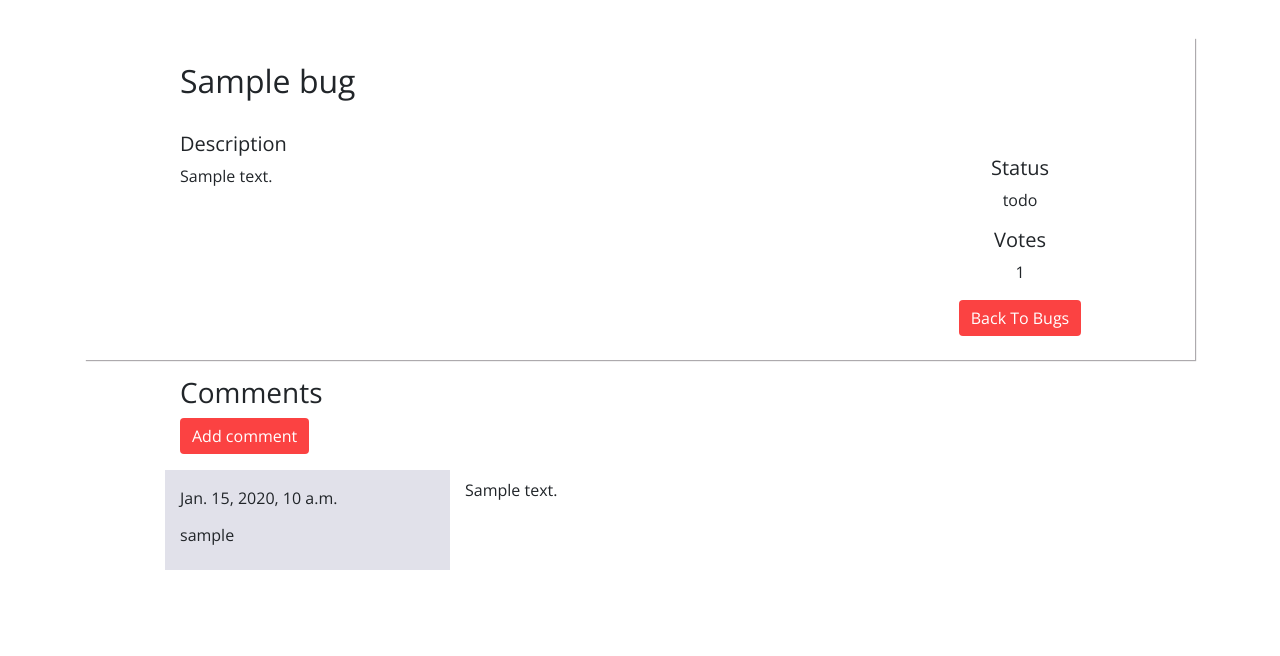
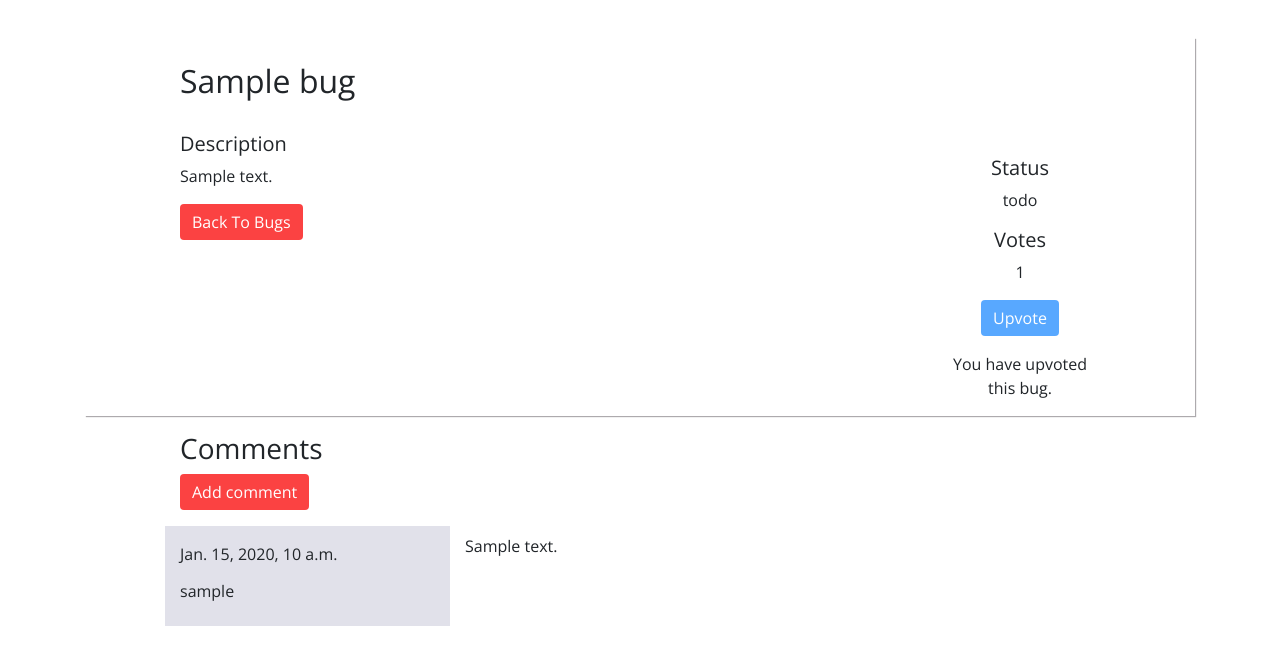
Before and after one commit to DeanFlint/unitracker, a Django app: page /view_bugs/1/ in a window 1280 px wide. Shown: the part 62-718 px from the top of the page. Run offline with Django 3.2, Linux system fonts and the light colour scheme; a user stored in the database is signed in; tables that the repository leaves empty hold one stand-in row (values such as "Sample post"); style sheets or scripts are compiled from the project's sources; some libraries are stand-ins or nearby versions.

Commit message:
Add Vote functionality working

```diff
--- a/bugs/admin.py
+++ b/bugs/admin.py
@@ -1,6 +1,7 @@
 from django.contrib import admin
-from .models import Bug, Comment
+from .models import Bug, Comment, UserVotes
 
 # Register your models here.
 admin.site.register(Bug)
 admin.site.register(Comment)
+admin.site.register(UserVotes)
--- a/bugs/forms.py
+++ b/bugs/forms.py
@@ -16,8 +16,6 @@ class FilterView(forms.Form):
         ('name_az', 'Name: A - Z'),
         ('name_za', 'Name: Z - A'),
         ('status_az', 'Status: A - Z'),
-        ('status_za', 'Status: Z - A'),
-        ('votes_lowtohigh', 'Votes: Low to High'),
-        ('votes_hightolow', 'Votes: High to Low')
+        ('status_za', 'Status: Z - A')
     ]
     order_by = forms.ChoiceField(choices=ORDER_BY_CHOICES, label='')
--- a/bugs/models.py
+++ b/bugs/models.py
@@ -1,7 +1,7 @@
 from django.db import models
+from django.contrib.postgres.fields import ArrayField
 from django.contrib.auth.models import User
 from django.utils import timezone
-
 
 """ This is where we will specify the models in our db """
 
@@ -15,7 +15,6 @@ class Bug(models.Model):
     name = models.CharField(max_length=75)
     desc = models.TextField(max_length=500)
     status = models.CharField(max_length=12, choices=STATUS_CHOICES, default="To Do")
-    votes = models.IntegerField(null=False, default=0)
 
     def __str__(self):
         return self.name
@@ -27,4 +26,9 @@ class Comment(models.Model):
     published_date = models.DateTimeField(blank=True, null=True, default=timezone.now)
 
     def __str__(self):
-        return self.comment, self.bug.pk
+        return self.comment
+
+
+class UserVotes(models.Model):
+    bugg = models.ForeignKey(Bug, null=True)
+    user = models.ForeignKey(User, null=True)
--- a/bugs/templates/view_bug.html
+++ b/bugs/templates/view_bug.html
@@ -12,6 +12,7 @@
         <div class="offset-md-1 col-md-8">
             <h5>Description</h5>
             <p>{{bug.desc}}</p>
+            <p><a href="{% url 'view_bugs' %}" class="btn btn-primary">Back To Bugs</a></p>
         </div>
         <div class="col-md-2 text-center mt-4">
 
@@ -19,15 +20,18 @@
             <p>{{bug.status}}</p>
 
             <h5>Votes</h5>
-            <p>{{bug.votes}}</p>
+            <p>{{users_votes}}</p>
+
+            {% if users_votes2 == 1 %}
+                <p><a href="{% url 'user_vote' bug.id %}" class="btn btn-primary disabled">Upvote</a></p>
+                <p>You have upvoted this bug.</p>
+            {% else %}
+                <p><a href="{% url 'user_vote' bug.id %}" class="btn btn-primary">Upvote</a></p>
+            {% endif %}
+            <p></p>
         </div>
     </div>
 
-    <div class="row">
-        <div class="offset-md-9 col-md-2 text-center mb-4">
-            <a href="{% url 'view_bugs' %}" class="btn btn-primary">Back To Bugs</a>
-        </div>
-    </div>
 </div>
 
 <div class="row mt-3 mb-3">
@@ -63,4 +67,5 @@
     </div>
 </div>
 {% endfor %}
+
 {% endblock %}
--- a/bugs/urls.py
+++ b/bugs/urls.py
@@ -1,9 +1,10 @@
 from django.conf.urls import url, include
-from .views import view_bugs, view_bug, create_bug, add_comment
+from .views import view_bugs, view_bug, create_bug, add_comment, user_vote
 
 urlpatterns = [
     url(r'^$', view_bugs, name='view_bugs'),
     url(r'^(?P<pk>\d+)/$', view_bug, name='view_bug'),
     url(r'^new/$', create_bug, name='create_bug'),
     url(r'^(?P<pk>\d+)/add_comment/$', add_comment, name='add_comment'),
+    url(r'^(?P<pk>\d+)/vote/$', user_vote, name='user_vote'),
     ]
--- a/bugs/views.py
+++ b/bugs/views.py
@@ -1,5 +1,5 @@
 from django.shortcuts import render, redirect, reverse, get_object_or_404, redirect
-from .models import Bug, Comment
+from .models import Bug, Comment, UserVotes
 from .forms import CreateBugForm, CreateCommentForm, FilterView
 
 # Create your views here.
@@ -18,16 +18,13 @@ def view_bugs(request):
                 bugs = Bug.objects.order_by('status')
             elif filterView2 == ("status_za"):
                 bugs = Bug.objects.order_by('-status')
-            elif filterView2 == ("votes_lowtohigh"):
-                bugs = Bug.objects.order_by('votes')
-            elif filterView2 == ("votes_hightolow"):
-                bugs = Bug.objects.order_by('-votes')
             else:
                 bugs = Bug.objects.order_by('-id')
     else:
         filterView = FilterView()
         """ Filter by ID reverse - newest tickets on top by default """
         bugs = Bug.objects.order_by('-id')
+
     return render(request, "bugs.html", {"bugs": bugs, "filterView": filterView})
 
 def view_bug(request, pk):
@@ -38,7 +35,11 @@ def view_bug(request, pk):
     """
     bug = get_object_or_404(Bug, pk=pk)
     comments = Comment.objects.filter(bug_id=pk)
-    return render(request, "view_bug.html", {'bug': bug , "comments": comments})
+    user = request.user
+    users_votes = UserVotes.objects.filter(bugg=bug).count()
+    users_votes2 = UserVotes.objects.filter(bugg=bug, user=user).count()
+    return render(request, "view_bug.html", {'bug': bug , "comments": comments, 'users_votes': users_votes, 'users_votes2': users_votes2})
+
 
 def create_bug(request):
     """
@@ -70,3 +71,13 @@ def add_comment(request, pk):
     else:
         form = CreateCommentForm()
     return render(request, 'add_comment.html', {'form': form})
+
+def user_vote(request, pk):
+    """
+    Allow user to vote for bug if not voted on this one before.
+    """
+    bugg = Bug.objects.get(pk=pk)
+    user= request.user
+    user_vote = UserVotes(bugg=bugg, user=user)
+    user_vote.save()
+    return redirect(view_bug, bugg.pk)
```
Also changed, not shown: bugs/templates/bugs.html (+3 -9 lines), README.md, bugs/migrations/0001_initial.py, bugs/migrations/0002_auto_20180519_1242.py (deleted), bugs/migrations/0002_auto_20180527_1210.py, bugs/migrations/0003_auto_20180519_1304.py (deleted), bugs/migrations/0003_auto_20180527_1213.py (added), bugs/migrations/0004_auto_20180527_1218.py, bugs/migrations/0005_auto_20180519_1447.py (deleted), bugs/migrations/0006_auto_20180519_1455.py (deleted), bugs/migrations/0008_comment_published_date.py (deleted), bugs/migrations/0009_auto_20180519_2016.py (deleted).
